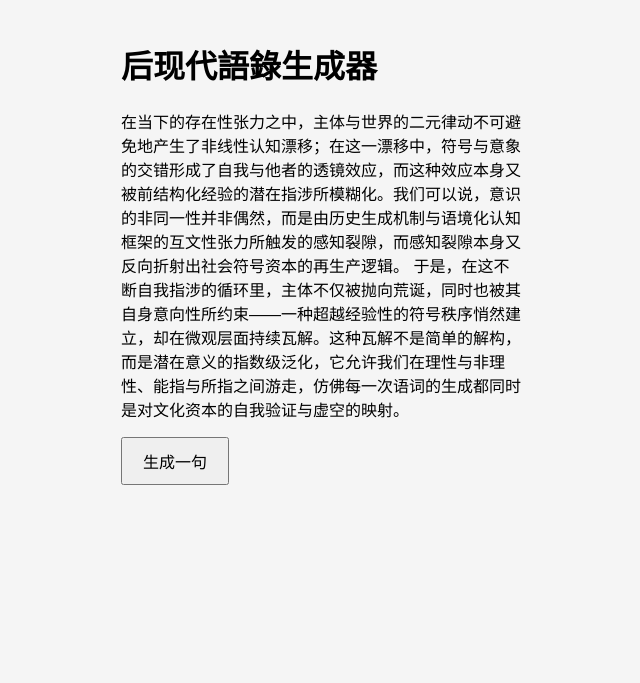
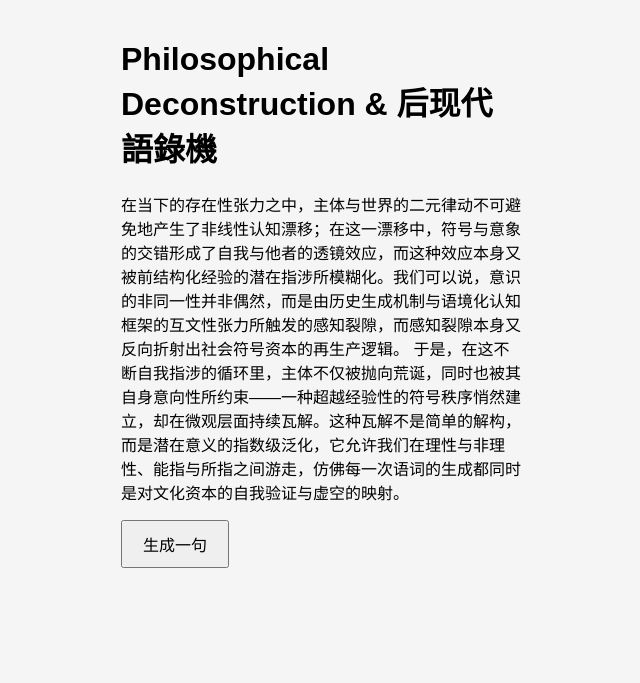
Before and after one commit to Kirish1ma/Kirish1ma.github.io, a plain HTML site: page project/project_01/index.html in a window 1280 px wide. Shown: the whole page, without its empty margins (319-959 px from the left). Drawn offline with Linux system fonts and the light colour scheme.

Commit message:
edit: just edit the title

```diff
--- a/project/project_01/index.html
+++ b/project/project_01/index.html
@@ -36,7 +36,7 @@
     </style>
   </head>
   <body>
-    <h1>后现代語錄生成器</h1>
+    <h1>Philosophical Deconstruction & 后现代語錄機</h1>
     <p>
       在当下的存在性张力之中，主体与世界的二元律动不可避免地产生了非线性认知漂移；在这一漂移中，符号与意象的交错形成了自我与他者的透镜效应，而这种效应本身又被前结构化经验的潜在指涉所模糊化。我们可以说，意识的非同一性并非偶然，而是由历史生成机制与语境化认知框架的互文性张力所触发的感知裂隙，而感知裂隙本身又反向折射出社会符号资本的再生产逻辑。
       于是，在这不断自我指涉的循环里，主体不仅被抛向荒诞，同时也被其自身意向性所约束——一种超越经验性的符号秩序悄然建立，却在微观层面持续瓦解。这种瓦解不是简单的解构，而是潜在意义的指数级泛化，它允许我们在理性与非理性、能指与所指之间游走，仿佛每一次语词的生成都同时是对文化资本的自我验证与虚空的映射。
```
